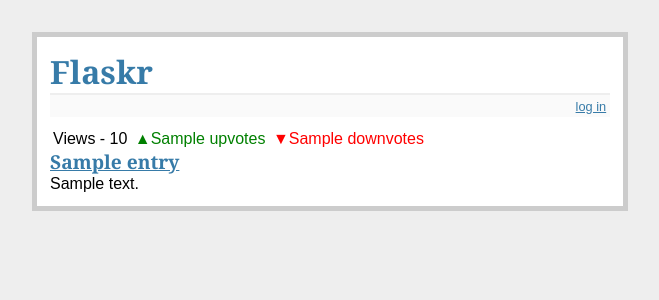
After one commit to mtchavez/whitepy, a Flask app: template templates/entry.html in a window 1280 px wide. The commit adds this page. Shown: the top 300 px of the page, without its empty margins (310-969 px from the left). Run offline with Flask 2, Linux system fonts and the light colour scheme; the template is opened without the code that fills it: most values are stand-ins (such as "Sample title", 1, 10 or a date in 2020).

Commit message:
Entry view

```diff
--- a/main.py
+++ b/main.py
@@ -39,8 +39,8 @@ def teardown_request(exception):
 
 @app.route('/')
 def show_entries():
-    cur = g.db.execute('select title, text from entries order by id desc')
-    entries = [dict(title=row[0], text=row[1]) for row in cur.fetchall()]
+    cur = g.db.execute('select id, title, text from entries order by id desc')
+    entries = [dict(eid=row[0], title=row[1], text=row[2]) for row in cur.fetchall()]
     return render_template('show_entries.html', entries=entries)
 
 
@@ -53,6 +53,15 @@ def add_entry():
     g.db.commit()
     flash('New entry was successfully posted')
     return redirect(url_for('show_entries'))
+
+
+@app.route('/entry/<int:entry_id>')
+def show_entry(entry_id):
+    cur = g.db.execute('select id, title, text from entries where id=? order by id desc', (str(entry_id)))
+    row = cur.fetchone()
+    entry = dict(eid=row[0], title=row[1], text=row[2])
+    meta = dict(views=0, upvotes=0, downvotes=0)
+    return render_template('entry.html', entry=entry, meta=meta)
 
 
 @app.route('/login', methods=['GET', 'POST'])
--- a/static/style.css
+++ b/static/style.css
@@ -16,3 +16,7 @@ h2              { font-size: 1.2em; }
 .flash          { background: #cee5F5; padding: 0.5em;
                   border: 1px solid #aacbe2; }
 .error          { background: #f0d6d6; padding: 0.5em; }
+
+.meta span      { padding-left: 3px; }
+.red            { color: red; }
+.green          { color: green; }
--- /dev/null
+++ b/templates/entry.html
@@ -0,0 +1,14 @@
+{% extends "layout.html" %}
+{% block body %}
+<div class="meta">
+    <span>Views - {{meta.views}}</span>
+    <span class="green">▲{{meta.upvotes}}</span>
+    <span class="red">▼{{meta.downvotes}}</span>
+</div>
+<h2>
+    <a href="/entry/{{entry.eid}}">{{ entry.title }}</a>
+</h2>
+<div>
+    {{ entry.text|safe }}
+</div>
+{% endblock %}
```
Also changed, not shown: templates/show_entries.html (+7 -2 lines).
